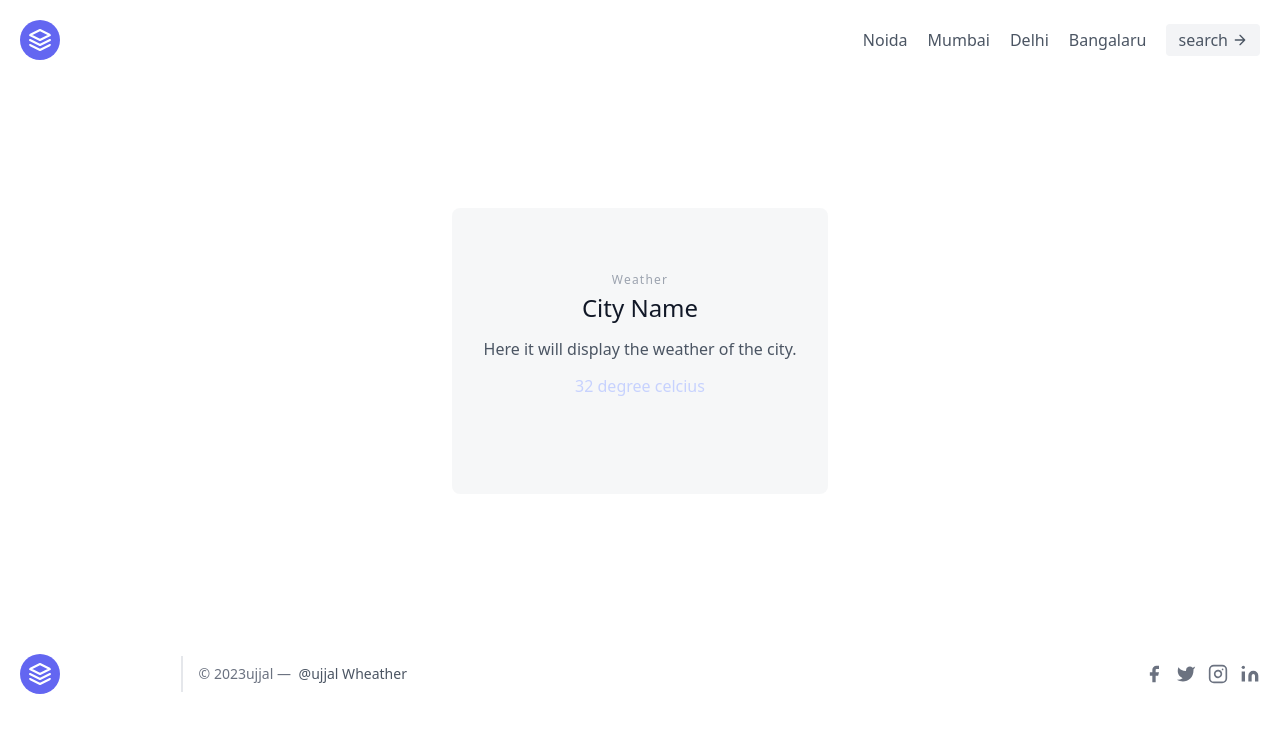
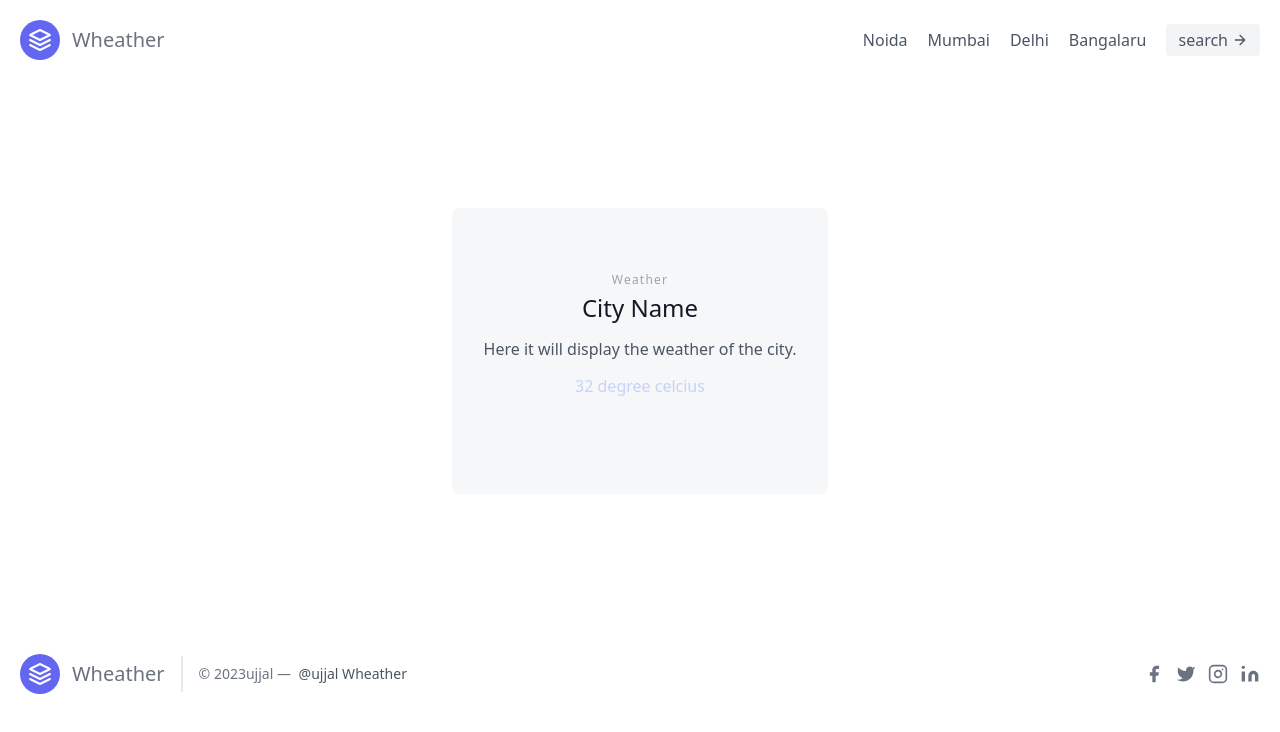
Before and after one commit to Rahulboro/wether-app, a plain HTML site: page index.html in a window 1280 px wide. Drawn offline with nearby package versions, Linux system fonts and the light colour scheme.

```diff
--- a/index.html
+++ b/index.html
@@ -17,7 +17,7 @@
                 <svg xmlns="http://www.w3.org/2000/svg" fill="none" stroke="currentColor" stroke-linecap="round" stroke-linejoin="round" stroke-width="2" class="w-10 h-10 text-white p-2 bg-indigo-500 rounded-full" viewBox="0 0 24 24">
                   <path d="M12 2L2 7l10 5 10-5-10-5zM2 17l10 5 10-5M2 12l10 5 10-5"></path>
                 </svg>
-                <span class="ml-3 text-xl hover:text-gray-900 text-white dark:hover:text-white">Wheather</span>
+                <span class="ml-3 text-xl hover:text-gray-900 text-gray-500 dark:hover:text-white">Wheather</span>
               </a>
               <nav class="md:ml-auto
               flex flex-wrap items-center text-base justify-center">
@@ -61,7 +61,7 @@
                 <svg xmlns="http://www.w3.org/2000/svg" fill="none" stroke="currentColor" stroke-linecap="round" stroke-linejoin="round" stroke-width="2" class="w-10 h-10 text-white p-2 bg-indigo-500 rounded-full" viewBox="0 0 24 24">
                   <path d="M12 2L2 7l10 5 10-5-10-5zM2 17l10 5 10-5M2 12l10 5 10-5"></path>
                 </svg>
-                <span class="hover:text-gray-900 text-white dark:hover:text-white ml-3 text-xl">Wheather</span>
+                <span class="text-gray-500 hover:text-gray-900 dark:hover:text-white ml-3 text-xl">Wheather</span>
               </a>
               <p class="text-sm text-gray-500 sm:ml-4 sm:pl-4 sm:border-l-2 sm:border-gray-200 sm:py-2 sm:mt-0 mt-4">© 2023ujjal —
                 <a href="https://twitter.com/knyttneve" class="text-gray-600 ml-1" rel="noopener noreferrer" target="_blank">@ujjal Wheather</a>
```
